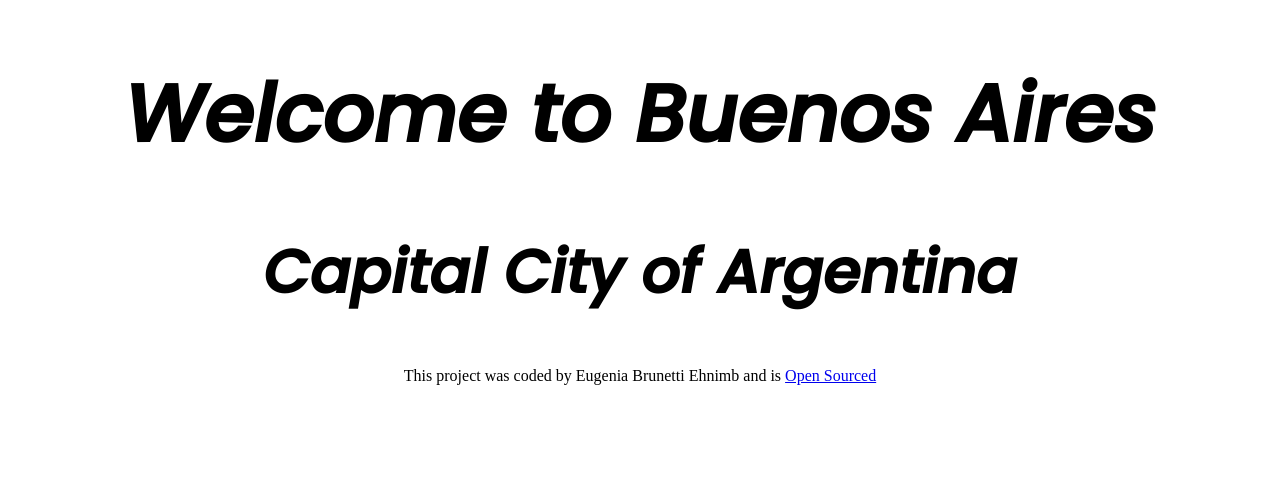
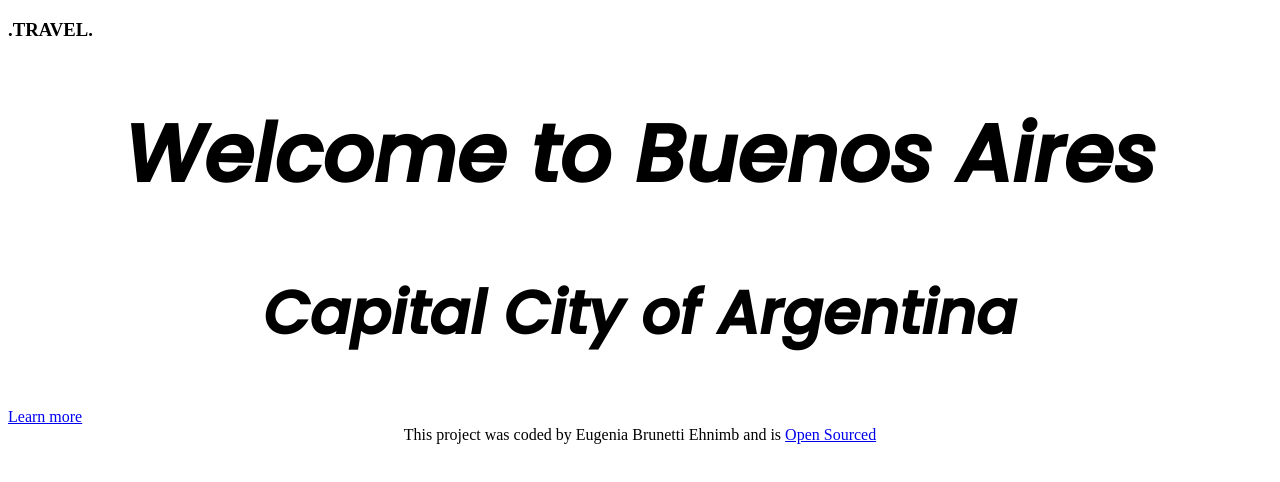
Before and after one commit to eugesuri/Project-Responsive-AddsOn, a plain HTML site: page index.html in a window 1280 px wide. Drawn offline with Linux system fonts and the light colour scheme; a web font is replaced by a local one.

Commit message:
added link and h3

```diff
--- a/index.html
+++ b/index.html
@@ -13,9 +13,12 @@
     <title>Welcome to Buenos Aires</title>
   </head>
   <body>
+    <h3>.TRAVEL.</h3>
     <h1>Welcome to Buenos Aires</h1>
 
     <h2>Capital City of Argentina</h2>
+
+    <a href="#more"> Learn more</a>
     <footer>
       This project was coded by Eugenia Brunetti Ehnimb and is
       <a
```
